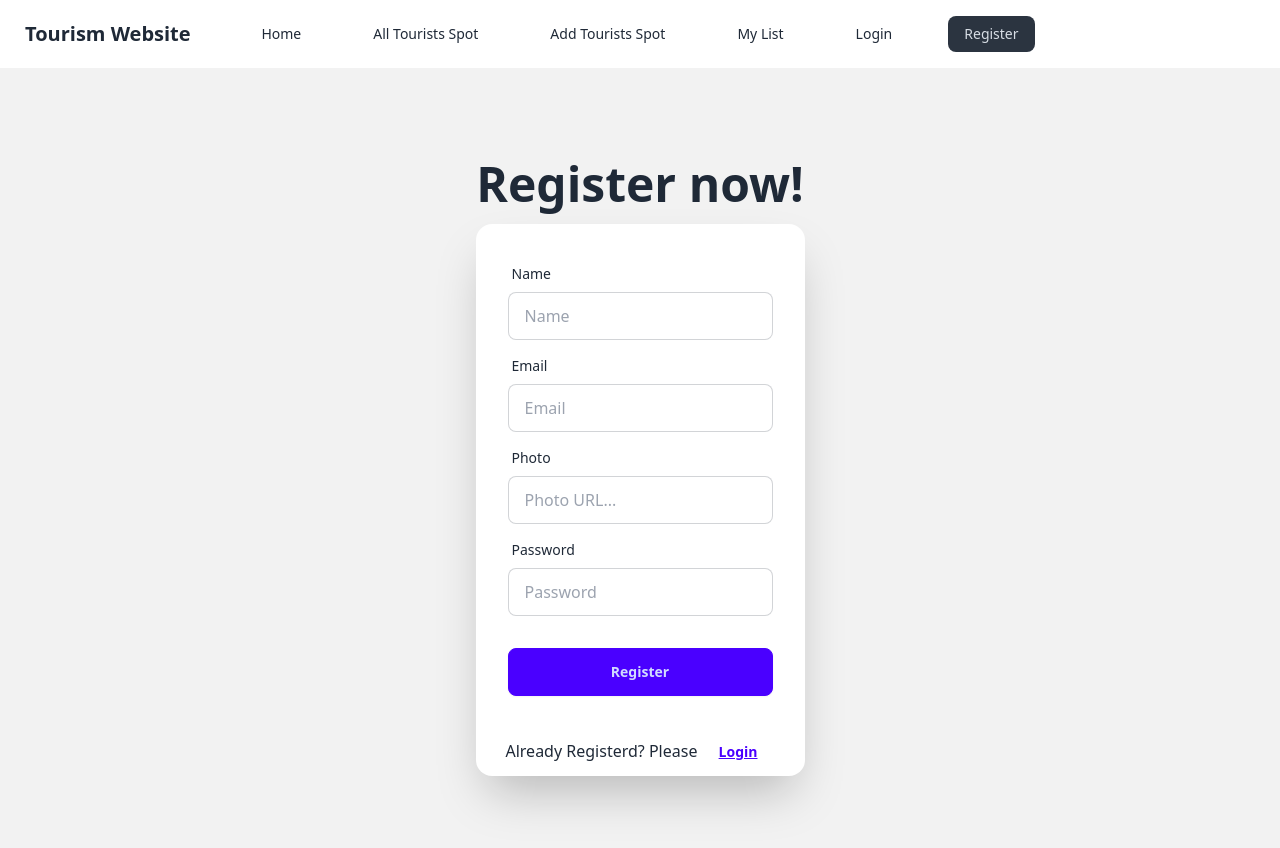
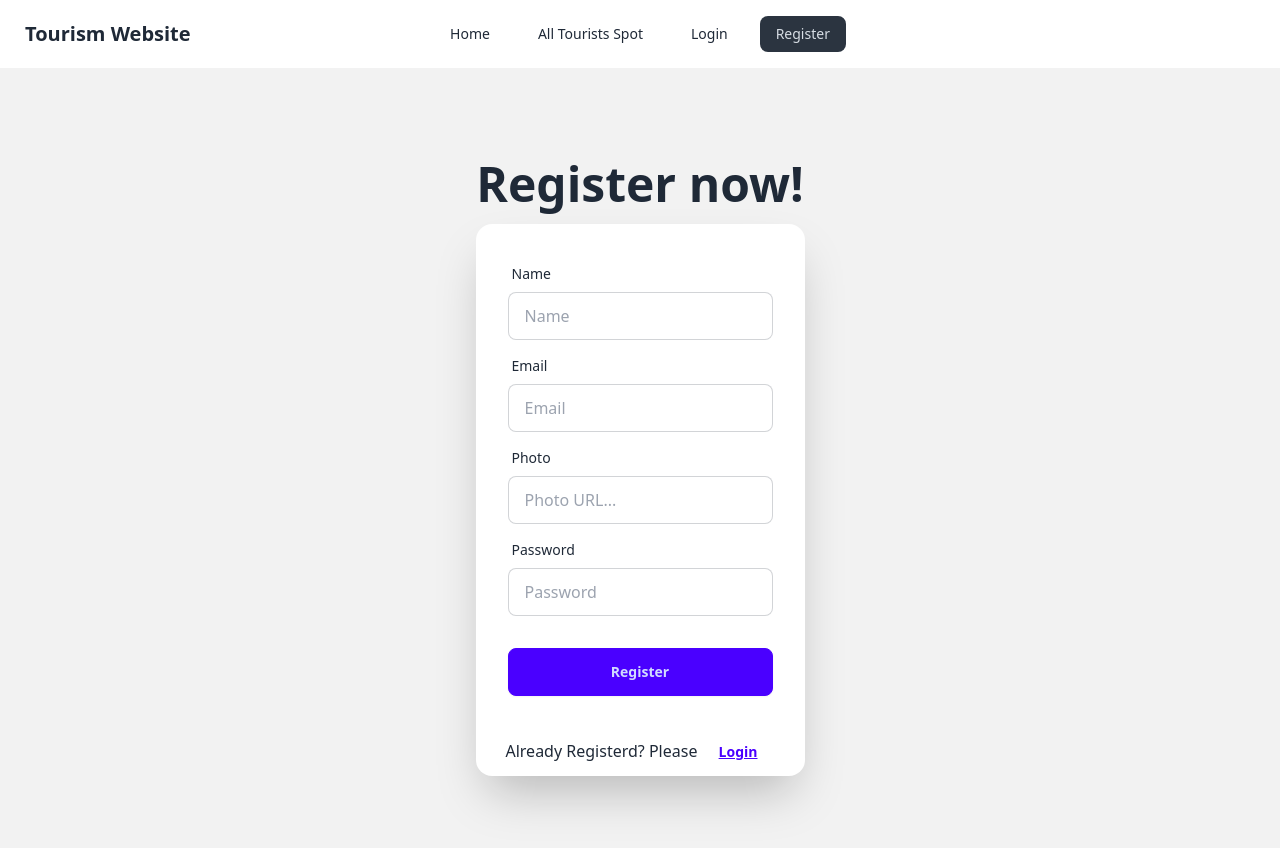
Before and after one commit to rebahaider/tourism-website, a React (Vite) app: page /register in a window 1280 px wide. Shown: the top 848 px of the page. Built offline with nearby package versions, Linux system fonts and the light colour scheme; no server answers.

Commit message:
after loged in privates routes will be shown

```diff
--- a/src/components/Home/Navbar.jsx
+++ b/src/components/Home/Navbar.jsx
@@ -18,8 +18,14 @@ const Navbar = () => {
     const navLinks = <>
         <li><NavLink to={"/"}>Home</NavLink></li>
         <li><NavLink to={"/allTourists"}>All Tourists Spot</NavLink></li>
-        <li><NavLink to={"/addTourists"}>Add Tourists Spot</NavLink></li>
-        <li><NavLink to={"/myList"}>My List</NavLink></li>
+        {   user &&
+            <>
+
+                <li><NavLink to={"/addTourists"}>Add Tourists Spot</NavLink></li>
+                <li><NavLink to={"/myList"}>My List</NavLink></li>
+
+            </>
+        }
         <li><NavLink to={"/login"}>Login</NavLink></li>
         <li><NavLink to={"/register"}>Register</NavLink></li>
     </>
@@ -37,7 +43,7 @@ const Navbar = () => {
                 <a className="btn btn-ghost text-xl">Tourism Website</a>
             </div>
             <div className="navbar-center hidden lg:flex">
-                <ul className="menu menu-horizontal px-1 gap-10">
+                <ul className="menu menu-horizontal px-1 gap-4">
                     {navLinks}
                 </ul>
             </div>
--- a/src/components/Login/Login.jsx
+++ b/src/components/Login/Login.jsx
@@ -1,11 +1,12 @@
 import { useContext } from "react";
-import { Link } from "react-router-dom";
+import { Link, useNavigate } from "react-router-dom";
 import { AuthContext } from "../../Providers/AuthProviders";
 
 
 const Login = () => {
 
     const { signInUser } = useContext(AuthContext);
+    const navigate = useNavigate();
 
     const handleLogin = e => {
         e.preventDefault();
@@ -18,6 +19,8 @@ const Login = () => {
         signInUser(email, password)
             .then(result => {
                 console.log(result.user);
+                form.reset();
+                navigate("/");
             })
             .catch(error => {
                 console.error(error);
--- a/src/components/Registration/Registration.jsx
+++ b/src/components/Registration/Registration.jsx
@@ -22,6 +22,7 @@ const Registration = () => {
         createUser(email, password)
             .then(result => {
                 console.log(result.user)
+                form.reset();
             })
             .catch(error => {
                 console.error(error);
```
